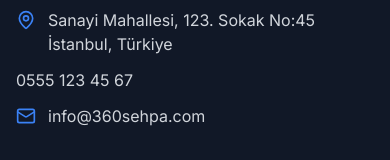
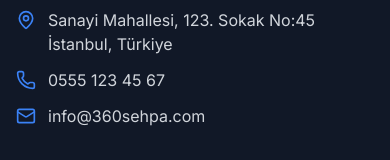
Before and after one commit to cooderhasan/single-product, a Next.js app in the folder apps/web/: page /odeme in a window 390 px wide. Shown: the part 1853-2013 px from the top of the page. Built offline with nearby package versions, Linux system fonts and the light colour scheme; no server answers.

Commit message:
fix: footer telefon numarasina Phone ikonu eklendi

```diff
--- a/apps/web/src/components/layout/Footer.tsx
+++ b/apps/web/src/components/layout/Footer.tsx
@@ -177,6 +177,7 @@
                 <span className="whitespace-pre-line">{contactInfo.address}</span>
               </li>
               <li className="flex items-center gap-3">
+                <Phone className="w-5 h-5 text-primary-500 flex-shrink-0" />
                 <a href={`tel:${contactInfo.phone.replace(/\s+/g, '')}`} className="hover:text-primary-400 transition-colors">
                   {contactInfo.phone}
                 </a>
```
